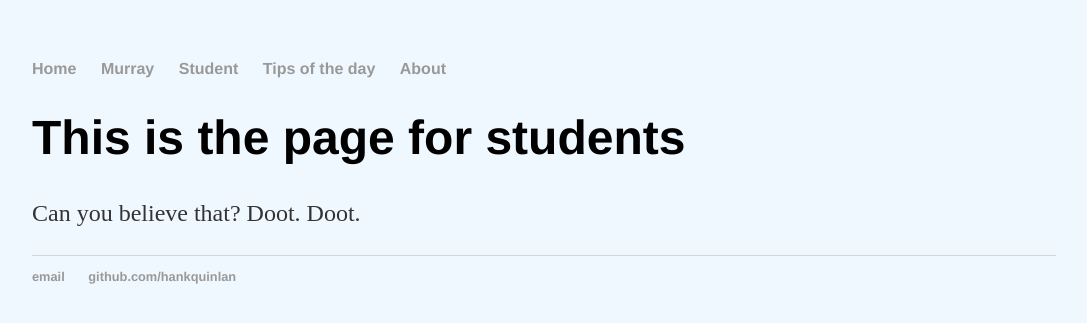
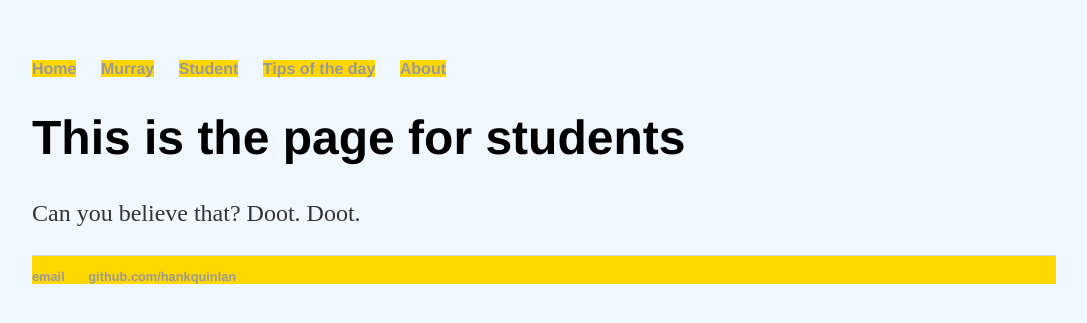
Before and after one commit to rowen2/rowen2.github.io, a Jekyll site: the page built from Stud/index.html, in a window 1280 px wide. Shown: the top 323 px of the page, without its empty margins (96-1183 px from the left). Built offline with Jekyll 4.4.1, drawn with Linux system fonts in a browser that asks for light colours.

Commit message:
Update main.css

```diff
--- a/css/main.css
+++ b/css/main.css
@@ -45,9 +45,10 @@ p {
 footer {
     border-top: 1px solid #d5d5d5;
     font-size: .8em;
+    background-color: gold;
 }
 ul.menu a {
-
+    background-color: gold;
 }
 ul.menu a:hover {
     color: blue;
```
